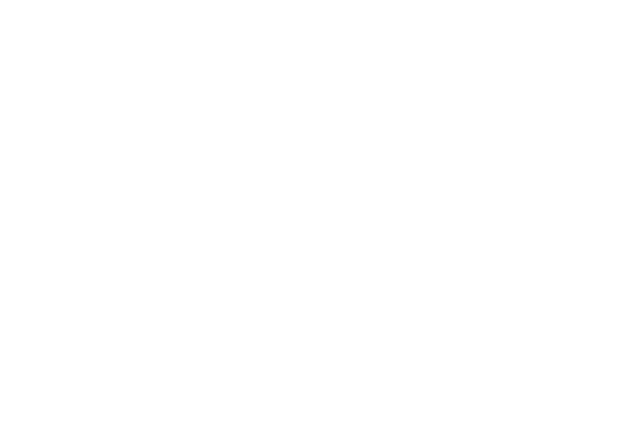
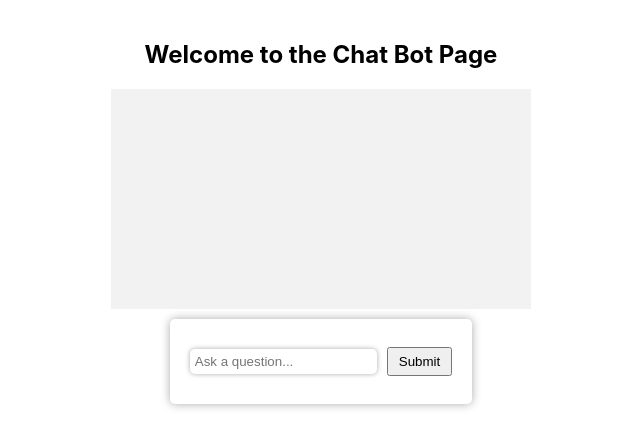
Before and after one commit to JasonDeras/App_Vanguardia, a React (Create React App) app in the folder APP/app_vanguardia/: page /chatbot in a window 1280 px wide. Before the commit this address had no page. Shown: the top 448 px of the page, without its empty margins (319-959 px from the left). Built offline with nearby package versions, Linux system fonts and the light colour scheme.

Commit message:
Update login errors and the rest of the pages created missing update of users from profile

```diff
--- a/APP/app_vanguardia/src/App.js
+++ b/APP/app_vanguardia/src/App.js
@@ -4,7 +4,8 @@ import Register from './Components/Register';
 import Profile from './Components/Profile';
 import PasswordRecovery from './Components/RecoverPasword';
 import { BrowserRouter as Router, Route, Routes } from 'react-router-dom';
-
+import Menu from './Components/Menu';
+import Chatbot from './Components/Chatbot';
 const App = () => {
   const isloggedin=window.localStorage.getItem("logged-in")
   return (
@@ -14,8 +15,10 @@ const App = () => {
         <Route path="/" element={ isloggedin=="true" ?<Profile/>: <Login/>} />
           <Route  path="/sign-in" element={<Login />} />
           <Route  path="/recoverpassword" element={<PasswordRecovery />} />
+          <Route  path="/chatbot" element={<Chatbot/>} />
+          <Route  path="/menu" element={<Menu/>} />
+          <Route  path="/profile" element={<Profile/>} />
           <Route  path="/register" element={<Register/>} />
-          <Route  path="/profile" element={<Profile/>} />
         </Routes>
       </Router>
 
--- /dev/null
+++ b/APP/app_vanguardia/src/Components/Chatbot.js
@@ -0,0 +1,36 @@
+import React, { useState } from 'react';
+import '../Styles/Chatbot.css'
+
+const ChatBotPage = () => {
+  const [question, setQuestion] = useState('');
+  const [response, setResponse] = useState('');
+
+  const handleSubmit = (e) => {
+    e.preventDefault();
+    // Perform any logic to handle the submitted question
+    // and generate the response from the chat bot
+    // For simplicity, let's just set a static response
+    setResponse("This is the response from the chat bot!");
+    setQuestion('');
+  };
+
+  return (
+    <div className="chat-bot-page">
+      <h2 className="welcome-message">Welcome to the Chat Bot Page</h2>
+      <div className="chat-container">
+        <div className="response">{response}</div>
+        <form className="input-form" onSubmit={handleSubmit}>
+          <input
+            type="text"
+            placeholder="Ask a question..."
+            value={question}
+            onChange={(e) => setQuestion(e.target.value)}
+          />
+          <button type="submit">Submit</button>
+        </form>
+      </div>
+    </div>
+  );
+};
+
+export default ChatBotPage;
--- a/APP/app_vanguardia/src/Components/Login.js
+++ b/APP/app_vanguardia/src/Components/Login.js
@@ -1,7 +1,7 @@
 import React, {useState, useContext} from 'react';
 import '../Styles/Login.css';
 import { Link } from 'react-router-dom'
-
+import Swal from 'sweetalert2'
 const Login = () => {
   const [entradasLogin,setentradasLogin] = useState({username: '',password: ''});
   const onChange = (e) => setentradasLogin({...entradasLogin, [e.target.name]: e.target.value});
@@ -26,7 +26,27 @@ const Login = () => {
         alert("Seccesful Login")
         window.localStorage.setItem("token",data.data)
         window.localStorage.setItem("logged-in",true)
-        window.location.href="/profile"
+        window.location.href="/menu"
+      }else if(data.status==="error"){
+        Swal.fire({
+          title: 'Information invalid',
+          showClass: {
+            popup: 'animate__animated animate__fadeInDown'
+          },
+          hideClass: {
+            popup: 'animate__animated animate__fadeOutUp'
+          }
+        })
+      }else if( data.status=="User does not exists"){
+        Swal.fire({
+          title: 'User does not exist',
+          showClass: {
+            popup: 'animate__animated animate__fadeInDown'
+          },
+          hideClass: {
+            popup: 'animate__animated animate__fadeOutUp'
+          }
+        })
       }
     })
   }
--- /dev/null
+++ b/APP/app_vanguardia/src/Components/Menu.js
@@ -0,0 +1,16 @@
+import React from 'react';
+import '../Styles/Menu.css';
+
+const Menu = () => {
+  return (
+    <div className="menu-container">
+      <div className="menu">
+        <a href="/chatbot" className="menu-link">Chat Bot</a>
+        <a href="/profile" className="menu-link">Profile</a>
+        <a href="/home" className="menu-link">Home</a>
+      </div>
+    </div>
+  );
+};
+
+export default Menu;
--- a/APP/app_vanguardia/src/Components/Profile.js
+++ b/APP/app_vanguardia/src/Components/Profile.js
@@ -53,8 +53,8 @@ const Profile = () => {
         <p><strong>User ID:</strong> {userData.ID}</p>
         <p><strong>Username:</strong> {userData.username}</p>
         <p><strong>Full name:</strong> {userData.name}</p>
+        <button className="logout-btn" onClick={logout}>Logout</button><br/>
         <button className="logout-btn" onClick={()=>termindate(userData._id)}>Delete Account</button>
-        <button className="logout-btn" onClick={logout}>Logout</button>
       </div>
     </div>
   );
--- /dev/null
+++ b/APP/app_vanguardia/src/Styles/Chatbot.css
@@ -0,0 +1,40 @@
+.chat-bot-page {
+    display: flex;
+    flex-direction: column;
+    align-items: center;
+    padding: 20px;
+  }
+
+  .welcome-message {
+    font-size: 24px;
+    margin-bottom: 20px;
+  }
+
+  .chat-container {
+    display: flex;
+    flex-direction: column;
+    align-items: center;
+  }
+
+  .response {
+    width: 400px;
+    height: 200px;
+    background-color: #f2f2f2;
+    padding: 10px;
+    margin-bottom: 10px;
+    overflow-y: auto;
+  }
+
+  .input-form {
+    display: flex;
+    align-items: center;
+  }
+
+  input[type="text"] {
+    padding: 5px;
+    margin-right: 10px;
+  }
+
+  button {
+    padding: 5px 10px;
+  }
--- /dev/null
+++ b/APP/app_vanguardia/src/Styles/Menu.css
@@ -0,0 +1,26 @@
+.menu-container {
+    display: flex;
+    justify-content: center;
+    align-items: center;
+    width: 100%;
+    height: 80vh;
+  }
+
+  .menu {
+    display: flex;
+    flex-direction: column;
+    background-color: #f2f2f2;
+    padding: 20px;
+  }
+
+  .menu-link {
+    color: #333;
+    text-decoration: none;
+    margin-bottom: 15px;
+    font-size: 18px;
+    font-weight: bold;
+  }
+
+  .menu-link:hover {
+    color: #000;
+  }
```
Also changed, not shown: 1 other file (tests, documents, lock files or other folders).
